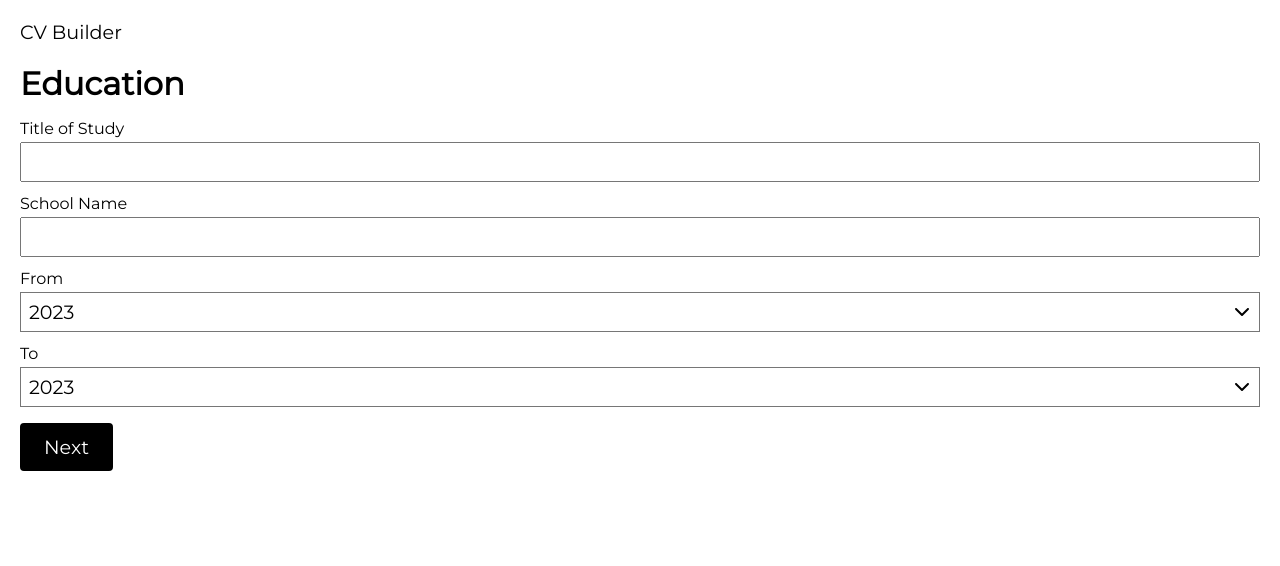
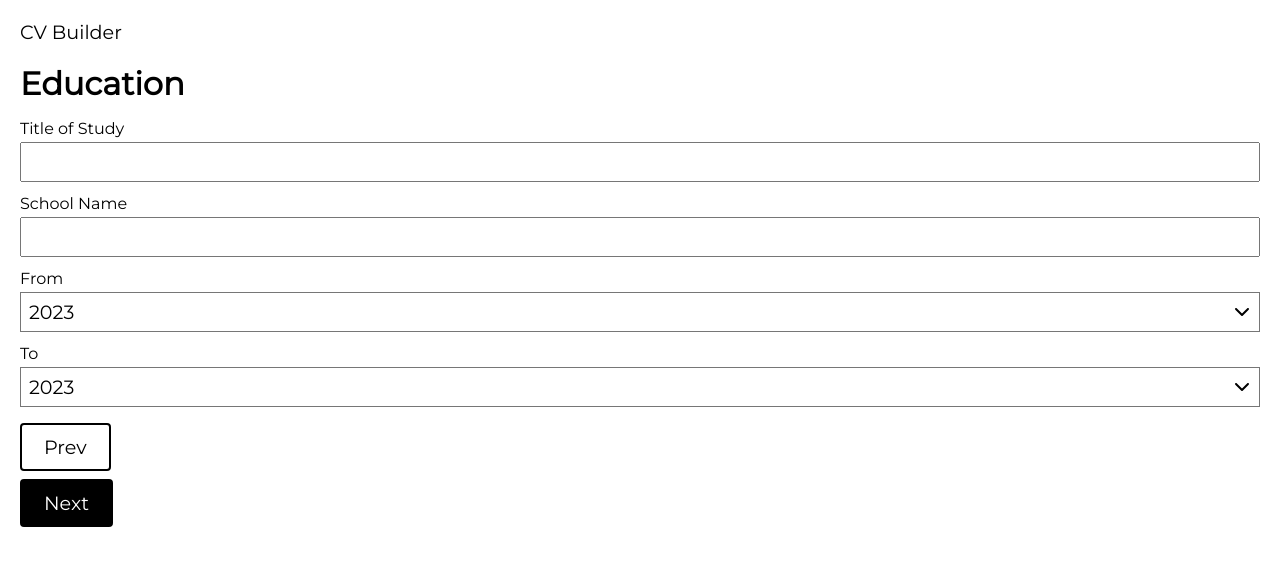
Before and after one commit to Zekumoru/top-cv-application, a React (Create React App) app: page / in a window 1280 px wide. Shown: the top 566 px of the page. Built offline with nearby package versions, Linux system fonts and the light colour scheme.

Commit message:
Add previous button

```diff
--- a/src/App.js
+++ b/src/App.js
@@ -49,7 +49,11 @@ class App extends React.Component {
     return (
       <div className="App">
         <TopNavBar />
-        <Form title={title} content={content} />
+        <Form
+          title={title}
+          content={content}
+          pageIndex={this.currentPageIndex}
+        />
       </div>
     );
   }
--- a/src/components/Form.js
+++ b/src/components/Form.js
@@ -3,11 +3,19 @@ import '../styles/Form.scss';
 
 class Form extends React.Component {
   render() {
+    const { title, content, pageIndex } = this.props;
+
+    let prevBtn = null;
+    if (pageIndex > 0) {
+      prevBtn = <button className="prev-btn">Prev</button>;
+    }
+
     return (
       <form className="Form">
-        <h1 className="title">{this.props.title}</h1>
-        {this.props.content}
+        <h1 className="title">{title}</h1>
+        {content}
         <div className="buttons">
+          {prevBtn}
           <button className="primary next-btn">Next</button>
         </div>
       </form>
--- a/src/styles/Form.scss
+++ b/src/styles/Form.scss
@@ -12,6 +12,10 @@
   }
 
   .buttons {
+    display: flex;
+    flex-direction: column;
+    align-items: flex-start;
+    gap: 8px;
     margin-top: 16px;
   }
 }
```
